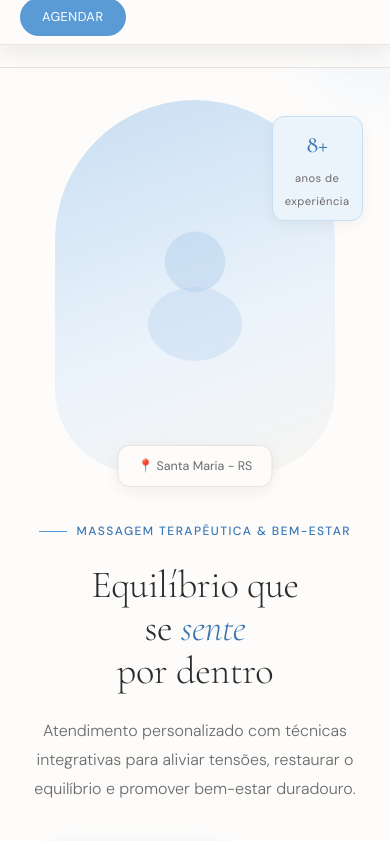
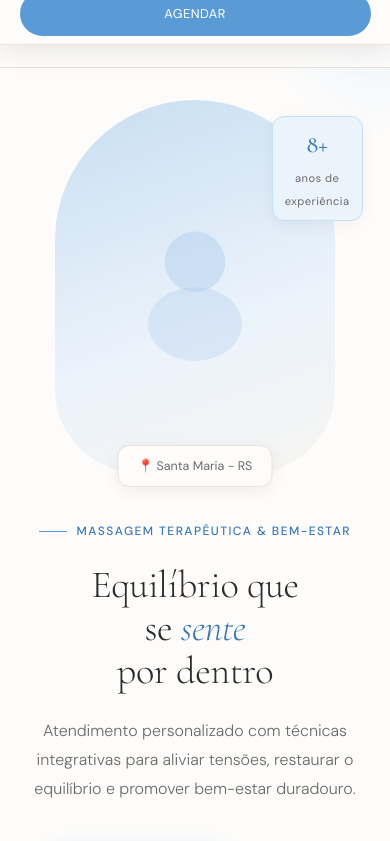
Before and after one commit to daniel-mscs/site-jessica-almeida, a plain HTML site: page index.html in a window 390 px wide. Shown: the top 841 px of the page. Drawn offline with nearby package versions, Linux system fonts and the light colour scheme.

Commit message:
fix: adjust nav-cta

```diff
--- a/index.html
+++ b/index.html
@@ -643,14 +643,13 @@
         font-size: .9rem;
       }
 
-     .nav-cta {
+      .nav-cta {
         margin: .5rem 5vw !important;
         border-radius: 999px !important;
-        padding: .5rem 1.4rem !important;
-        display: inline-block !important;
+        padding: .7rem 1rem !important;
+        display: block !important;
         text-align: center;
         border-bottom: none !important;
-        width: auto !important;
         }
 
       .hero {
```
